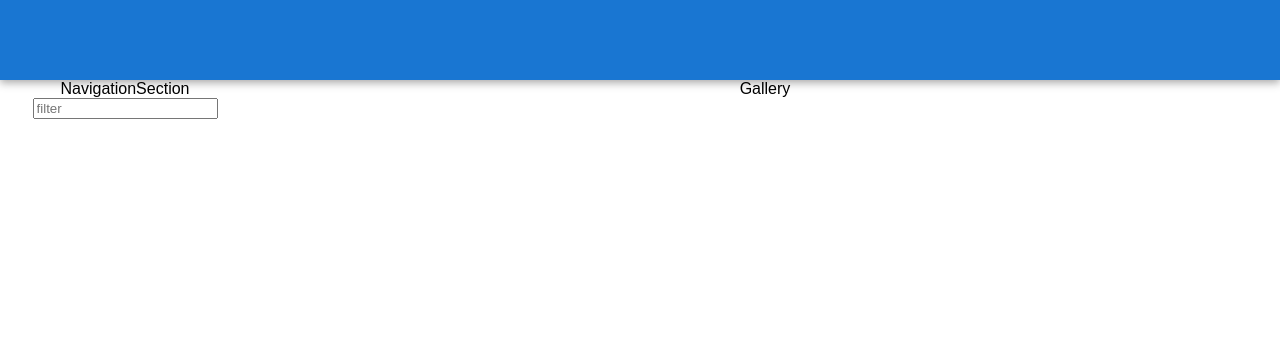
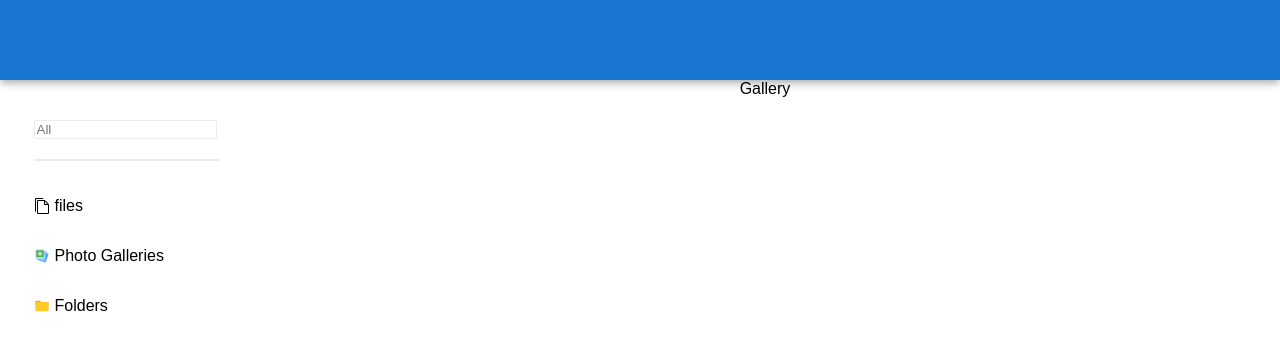
Before and after one commit to Avi98/sign_easy_gallery, a React (Create React App) app: page / in a window 1280 px wide. Shown: the top 350 px of the page. Built offline with nearby package versions, Linux system fonts and the light colour scheme.

Commit message:
icons added, nav section ui done

```diff
--- a/package.json
+++ b/package.json
@@ -5,6 +5,7 @@
   "dependencies": {
     "react": "^17.0.1",
     "react-dom": "^17.0.1",
+    "react-icons": "^4.1.0",
     "react-scripts": "^4.0.1",
     "styled-components": "^5.2.1"
   },
--- /dev/null
+++ b/src/components/filterSection.js
@@ -0,0 +1,49 @@
+import React from 'react';
+import { ImFilesEmpty } from 'react-icons/im';
+import { FcStackOfPhotos, FcFolder } from 'react-icons/fc';
+import styled from 'styled-components';
+
+const Container = styled.div`
+    display:flex;
+    justify-content:space-between;
+    flex-direction:column;
+    margin: 20px 0px;
+    align-items:flex-start;
+    width:100%;
+    .flex-row{
+      display:flex;
+      justify-content:space-between;
+      align-items:center;
+      >p{
+        margin-left: 5px;
+      }
+    }
+
+`
+
+const menuItems = [
+  {
+  icon: (...props) => <ImFilesEmpty {...props} />,
+  title: 'files'
+},
+  {
+  icon: (...props) => <FcStackOfPhotos {...props} />,
+  title: 'Photo Galleries'
+},
+  {
+  icon: (...props) => <FcFolder {...props}/>,
+  title: 'Folders'
+},
+]
+export const FilterSection = () =>{
+    return (
+      <Container selectedClassName={'Photo Galleries'}>
+        {menuItems.map((comp) => (
+          <div key={comp.title} className={`flex-row ${comp.title}`}>
+            {comp.icon()}
+            <p>{comp.title}</p>
+          </div>
+        ))}
+      </Container>
+    );
+}
--- a/src/components/index.js
+++ b/src/components/index.js
@@ -1,3 +1,4 @@
 export {Header} from './header'
 export {Layout} from './layout'
 export {InputElement} from './inputElement'
+export {FilterSection} from './filterSection'
--- a/src/components/inputElement.js
+++ b/src/components/inputElement.js
@@ -1,15 +1,13 @@
 import React from 'react';
 import styled from 'styled-components';
 
-const OutlinedInput = styled.label`
+const OutlinedInput = styled.input`
     position:relative;
     display:inline;
     color: var(--placeholder);
+    border: 1px solid var(--grey);
+    border-radius: 2px;
 
-    }
 `
 export const InputElement = ({ ...rest}) =>
-      <OutlinedInput>
-        <input {...rest} />
-
-      </OutlinedInput>
+      <OutlinedInput {...rest} />
--- a/src/components/layout.js
+++ b/src/components/layout.js
@@ -5,6 +5,10 @@ const GridCol = styled.div`
     display:grid;
     grid-template-columns: minmax(150px, 250px) 2fr;
     height: 100%;
+
+    @media only screen and (max-width: 600px){
+        grid-template-columns: 1fr;
+    }
 `
 
 export const Layout = ({children}) =>{
--- a/src/containers/NavigationSection.js
+++ b/src/containers/NavigationSection.js
@@ -1,9 +1,32 @@
-import React from 'react';
-import { InputElement } from '../components';
+import React from "react";
+import styled from "styled-components";
+import { InputElement, FilterSection } from "../components";
+import { Divider } from "./styles";
 
+const NavSec = styled.section`
+  display: flex;
+  flex-direction: column;
+  align-items: center;
+  padding: 20px 40px;
 
-export const NavigationSection = () =>{
-    return <section>NavigationSection
-        <InputElement placeholder='filter' />
-    </section>
-}
+    .filter-field{
+        >input{
+            margin: 20px 0;
+        }
+    }
+  @media only screen and (max-width: 600px) {
+    display: none;
+  }
+`;
+export const NavigationSection = () => {
+  return (
+    <NavSec>
+      <div className='filter-field'>
+        <InputElement placeholder="All" disable={true}/>
+        <Divider />
+
+        <FilterSection />
+      </div>
+    </NavSec>
+  );
+};
--- /dev/null
+++ b/src/containers/styles.js
@@ -0,0 +1,7 @@
+import styled from "styled-components";
+
+export const Divider = styled.div`
+    border: 0.5px solid  var(--grey);
+    border-radius: 10px;
+    width: 100%;
+`
--- a/src/index.css
+++ b/src/index.css
@@ -5,4 +5,5 @@ body {
   --blue:#1976d2;
   --nav-shadow:  0px 3px 8px 0px rgba(52, 50, 50, 0.41);
   --placeholder: #585858;
+  --grey: #eceaea;
 }
```
Also changed, not shown: 2 other files (tests, documents, lock files or other folders).
